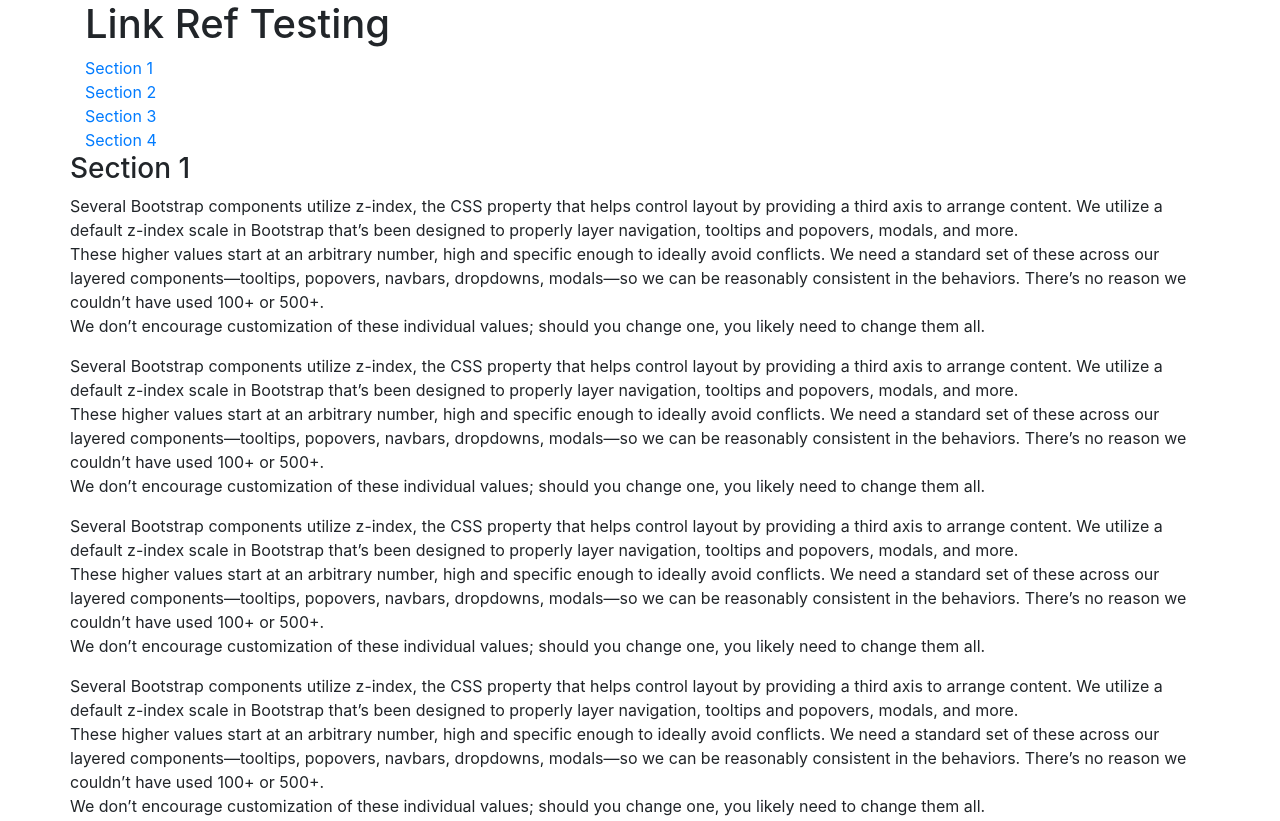
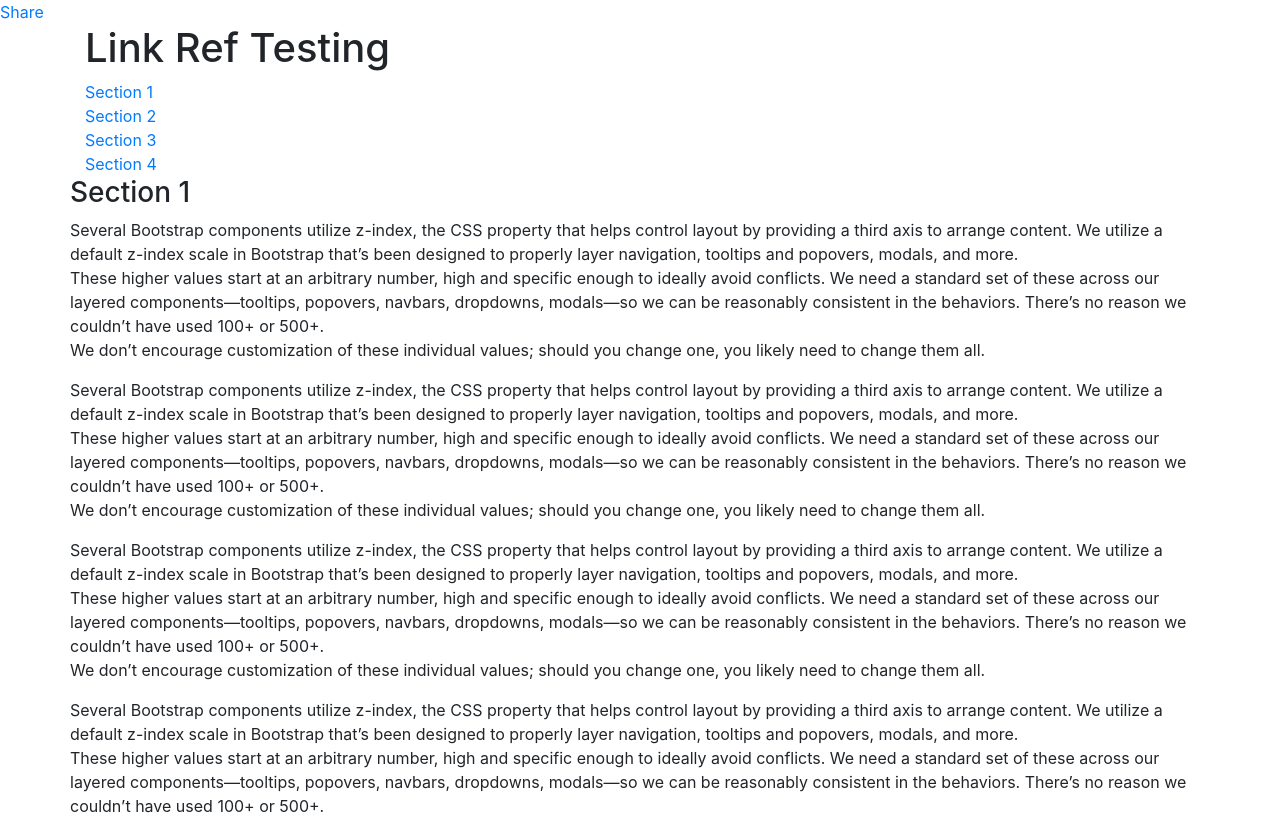
Before and after one commit to ArnabBanerji/easyGraph, a website: page share/index.html in a window 1280 px wide. Shown: the top 821 px of the page. Drawn offline with nearby package versions, Linux system fonts and the light colour scheme.

Commit message:
FB Share Testing

```diff
--- a/share/index.html
+++ b/share/index.html
@@ -20,23 +20,22 @@
 </head>
 <body>
 
-<!-- Load Facebook SDK for JavaScript -->
 <div id="fb-root"></div>
 <script>(function (d, s, id) {
     var js, fjs = d.getElementsByTagName(s)[0];
     if (d.getElementById(id)) return;
     js = d.createElement(s);
     js.id = id;
-    js.src = "https://connect.facebook.net/en_US/sdk.js#xfbml=1";
+    js.src = 'https://connect.facebook.net/en_US/sdk.js#xfbml=1&version=v3.0&appId=602769933454914&autoLogAppEvents=1';
     fjs.parentNode.insertBefore(js, fjs);
 }(document, 'script', 'facebook-jssdk'));</script>
-
-
-<!-- Your share button code -->
 <div class="fb-share-button"
-     data-href="https://arnabbanerji.github.io/easyGraph/share/index.html"
-     data-layout="button_count">
-</div>
+     data-href="https://arnabbanerji.github.io/easyGraph/share/"
+     data-layout="button_count"
+     data-size="small"
+     data-mobile-iframe="false"><a target="_blank"
+                                   href="https://www.facebook.com/sharer/sharer.php?u=https%3A%2F%2Farnabbanerji.github.io%2FeasyGraph%2Fshare%2F&amp;src=sdkpreparse"
+                                   class="fb-xfbml-parse-ignore">Share</a></div>
 
 <div class="container">
     <h1>Link Ref Testing</h1>
```
